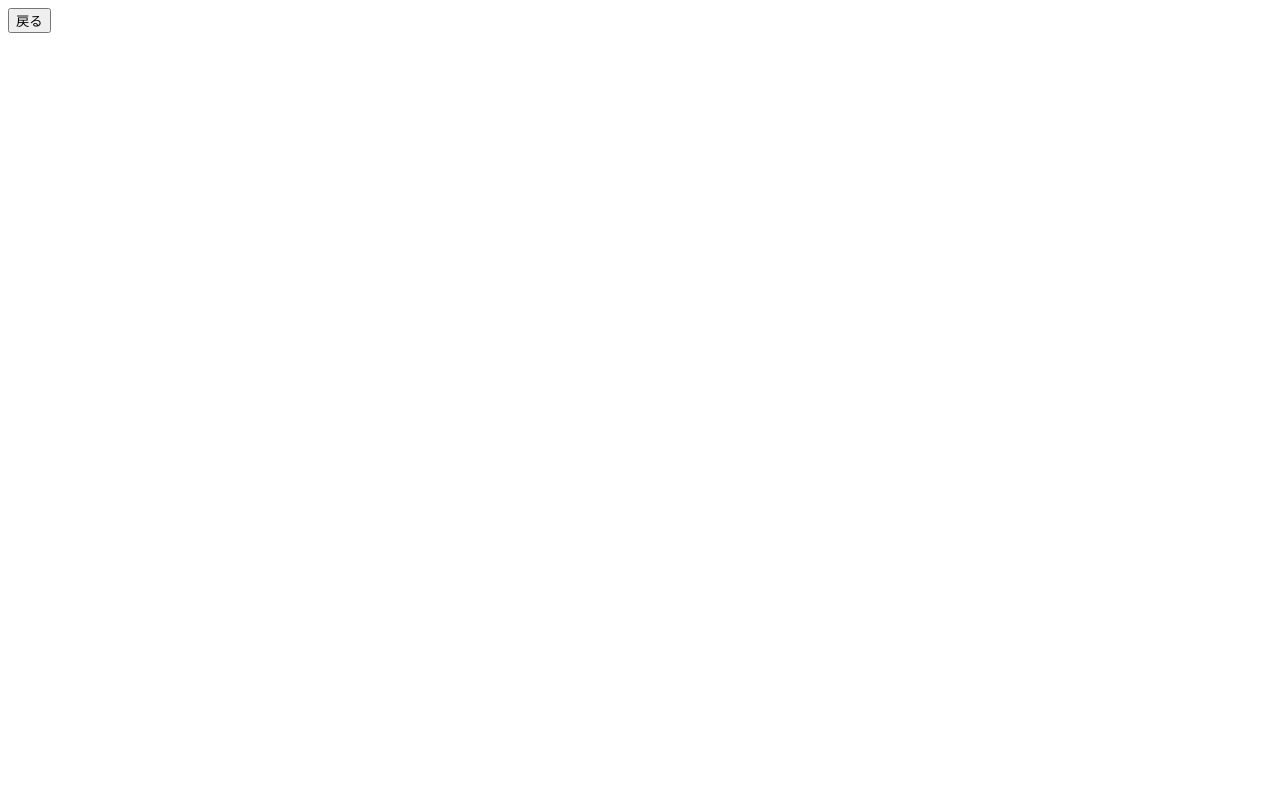
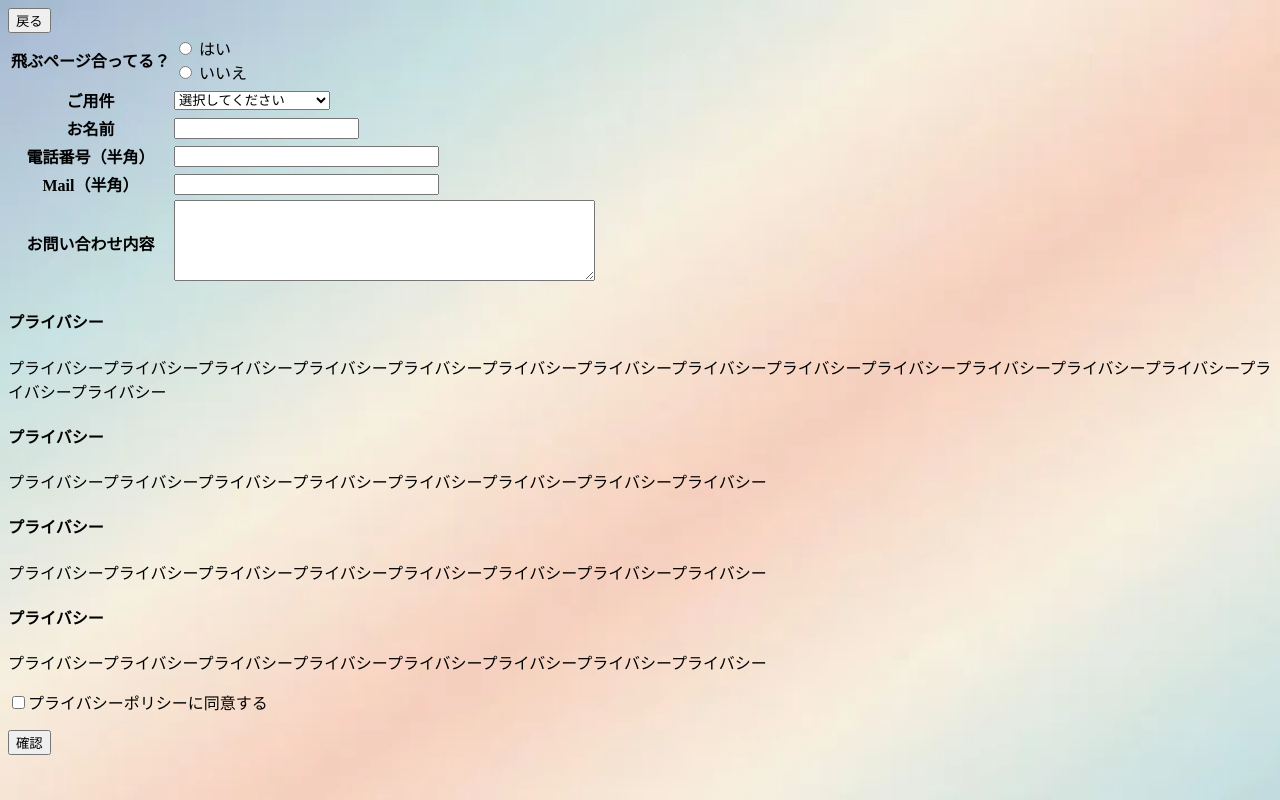
Before and after one commit to Tawachiko/about-me, a plain HTML site: page contact.html in a window 1280 px wide. Drawn offline with Linux system fonts and the light colour scheme.

Commit message:
contact change

```diff
--- a/contact.css
+++ b/contact.css
@@ -26,3 +26,14 @@
           transform: translateY(-100%);
           transition: transform 0.3s ease-out, opacity 0.3s ease-out; }
 }
+
+.button {
+    position: fixed;
+}
+
+body {
+    background-image: url(image/background.jpg);
+    background-repeat: no-repeat;
+    background-size: cover;
+    background-attachment: fixed;
+}
--- a/contact.html
+++ b/contact.html
@@ -14,3 +14,79 @@
 <body>
     <button onclick="back()">戻る</button>
 </body>
+
+<div class="box_con02">
+    <form method="post" action="mail.php">
+    <table class="formTable">
+    <tr>
+        <th>飛ぶページ合ってる？</th>
+        <td>
+             <div class="box_br">
+                 <label>
+                   <input type="radio" name="gender" value="テキスト1">
+                   はい
+                </label>
+            </div>
+            <div class="box_br">
+                <label>
+                    <input type="radio" name="gender" value="テキスト2">
+                    いいえ
+                </label>
+            </div>
+        </td>
+      </tr>
+      <tr>
+        <th>ご用件</th>
+        <td><select name="ご用件">
+            <option value="">選択してください</option>
+            <option value="ご質問・お問い合わせ">ご質問・お問い合わせ</option>
+            <option value="リンクについて">リンクについて</option>
+          </select></td>
+      </tr>
+      <tr>
+        <th>お名前</th>
+        <td><input size="20" type="text" class="wide" name="お名前" /></td>
+      </tr>
+      <tr>
+        <th>電話番号（半角）</th>
+        <td><input size="30" type="text" class="wide" name="電話番号" /></td>
+      </tr>
+      <tr>
+        <th>Mail（半角）</th>
+        <td><input size="30" type="text" class="wide" name="Email" /></td>
+      </tr>
+      <tr>
+        <th>お問い合わせ内容<br /></th>
+        <td><textarea name="お問い合わせ内容" cols="50" rows="5"></textarea></td>
+      </tr>
+    </table>
+    <div class="con_pri">
+        <div class="box_pri">
+            <div class="box_tori">
+                <h4>プライバシー</h4>
+                <p class="txt">プライバシープライバシープライバシープライバシープライバシープライバシープライバシープライバシープライバシープライバシープライバシープライバシープライバシープライバシープライバシー</p>
+            </div>
+            <div class="box_num">
+                <h4>プライバシー</h4>
+                <p class="txt">プライバシープライバシープライバシープライバシープライバシープライバシープライバシープライバシー</p>
+            </div>
+            <div class="box_num">
+                <h4>プライバシー</h4>
+                <p class="txt">プライバシープライバシープライバシープライバシープライバシープライバシープライバシープライバシー</p>
+            </div>
+            <div class="box_num">
+                <h4>プライバシー</h4>
+                <p class="txt">プライバシープライバシープライバシープライバシープライバシープライバシープライバシープライバシー</p>
+            </div>
+        </div>
+    </div>
+    <div class="box_check">
+        <label>
+            <input type="checkbox" name="acceptance-714" value="1" aria-invalid="false" class="agree"><span class="check">プライバシーポリシーに同意する</span>
+        </label>
+    </div>
+    <p class="btn">
+        <span><input type="submit" value="確認" /></span>
+    </p>
+  </form>
+</div>
--- a/index.css
+++ b/index.css
@@ -4,14 +4,14 @@
 
 .site-header {
     position: relative;
-    background-color: #def7ff; }
+    background-color: #def7ff;
+}
 
 .site-header__wrapper {
     padding-top: 1rem;
     padding-bottom: 1rem;
     max-width: 1080px;
     margin: auto;
-    display: flex;
 }
 
 /*レスポンシブ対応*/
@@ -61,19 +61,24 @@
         position: absolute;
         right: 1rem;
         top: 1rem; } }
+
 .footer02 {
             color: #808080;
             background: #e5e5e5;
             text-align: center;
             padding: 30px;
+            margin-top: auto;
 }
+
 .footer02 a {
             color: #808080;
             text-decoration: none;
 }
+
 .footer02 a:hover {
             text-decoration: underline;
 }
+
 .footer02 .menu {
             margin: 0;
             padding: 0;
@@ -82,10 +87,12 @@
             flex-wrap: wrap;
             justify-content: center;
 }
+
 .footer02 .menu li {
             margin: 0;
             padding: 0 20px;
 }
+
 .footer02 .copyright {
             margin: 0;
             padding: 20px 0 0 0;
@@ -93,8 +100,9 @@
 
 body {
     background-image: url(image/background.jpg);
+    background-repeat: no-repeat;
     background-size: cover;
-    font-size:50px;
+    background-attachment: fixed;
 }
 
 @media screen and (max-width: 550px) {
@@ -143,3 +151,132 @@ main {
     max-width: 1080px;
     margin: auto;
 }
+
+.menu-btn {
+
+    position: fixed;
+
+    top: 10px;
+
+    right: 10px;
+
+    display: flex;
+
+    height: 60px;
+
+    width: 60px;
+
+    justify-content: center;
+
+    align-items: center;
+
+    z-index: 90;
+
+    background-color: #3584bb;
+
+}
+
+.menu-btn span,
+
+.menu-btn span:before,
+
+.menu-btn span:after {
+
+    content: '';
+
+    display: block;
+
+    height: 3px;
+
+    width: 25px;
+
+    border-radius: 3px;
+
+    background-color: #ffffff;
+
+    position: absolute;
+
+}
+
+.menu-btn span:before {
+
+    bottom: 8px;
+
+}
+
+.menu-btn span:after {
+
+    top: 8px;
+
+}
+
+#menu-btn-check:checked ~ .menu-btn span {
+    background-color: rgba(255, 255, 255, 0);/*メニューオープン時は真ん中の線を透明にする*/
+ }
+ #menu-btn-check:checked ~ .menu-btn span::before {
+    bottom: 0;
+    transform: rotate(45deg);
+ }
+ #menu-btn-check:checked ~ .menu-btn span::after {
+    top: 0;
+    transform: rotate(-45deg);
+ }
+
+
+#menu-btn-check {
+
+    display: none;
+
+}
+
+.menu-content {
+    width: 100%;
+    height: 100%;
+    position: fixed;
+    top: 0;
+    left: 0;
+    z-index: 80;
+    background-color: #3584bb;
+ }
+ .menu-content ul {
+    padding: 70px 10px 0;
+ }
+ .menu-content ul li {
+    border-bottom: solid 1px #ffffff;
+    list-style: none;
+ }
+ .menu-content ul li a {
+    display: block;
+    width: 100%;
+    font-size: 15px;
+    box-sizing: border-box;
+    color:#ffffff;
+    text-decoration: none;
+    padding: 9px 15px 10px 0;
+    position: relative;
+ }
+ .menu-content ul li a::before {
+    content: "";
+    width: 7px;
+    height: 7px;
+    border-top: solid 2px #ffffff;
+    border-right: solid 2px #ffffff;
+    transform: rotate(45deg);
+    position: absolute;
+    right: 11px;
+    top: 16px;
+ }
+
+ .menu-content {
+    width: 100%;
+    height: 100%;
+    position: fixed;
+    top: 0;
+    left: 100%;/*leftの値を変更してメニューを画面外へ*/
+    z-index: 80;
+    background-color: #3584bb;
+    transition: all 0.5s;/*アニメーション設定*/
+ }
+ #menu-btn-check:checked ~ .menu-content {
+    left: 0;/*メニューを画面内へ*/
+}
```
Also changed, not shown: index.html (+17 -9 lines).
